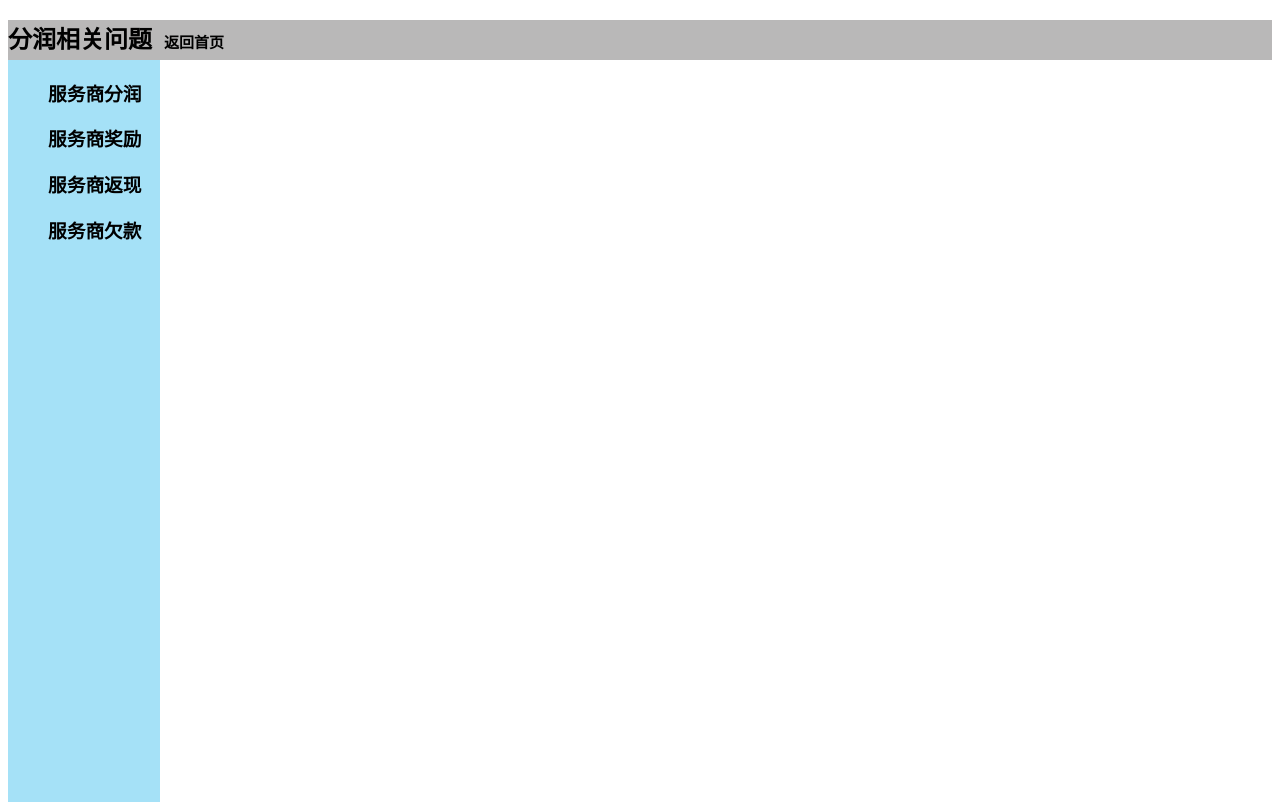
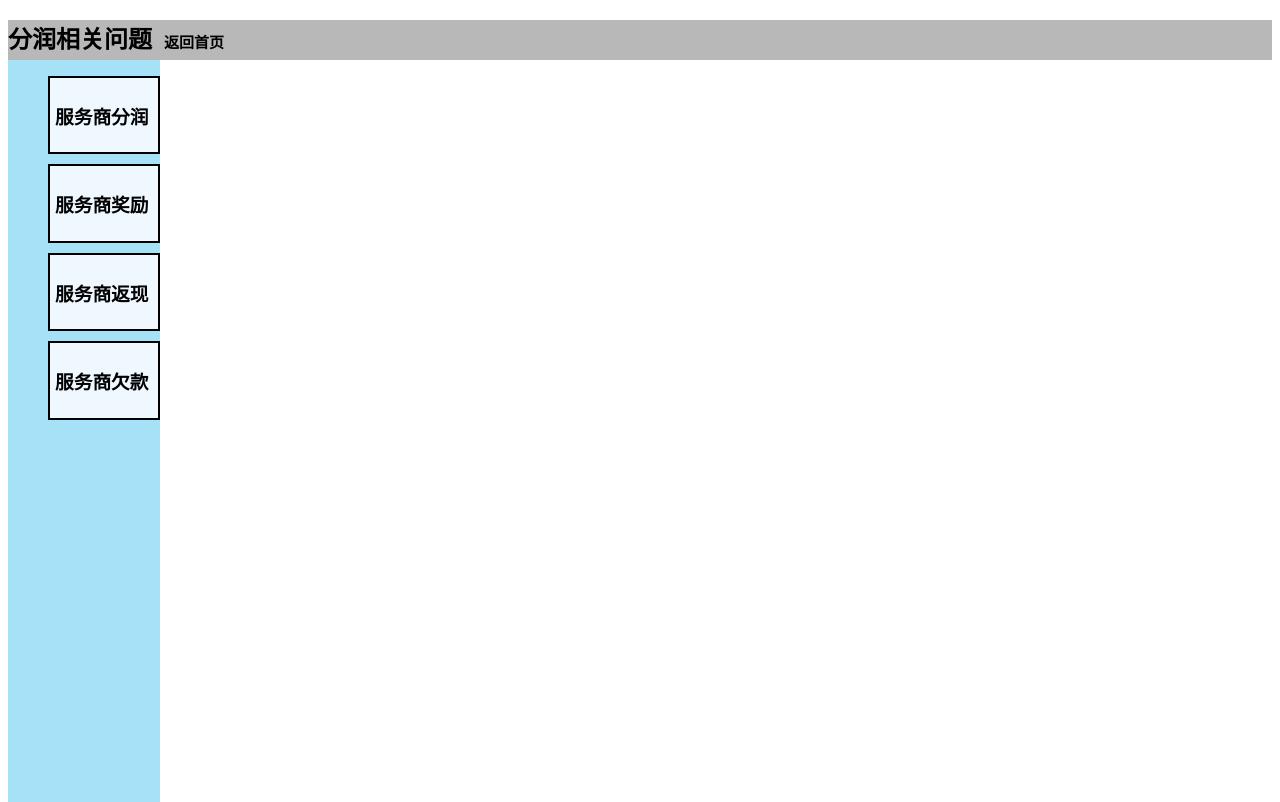
Before and after one commit to tans0001/cccs, a plain HTML site: page 分润.html in a window 1280 px wide. Drawn offline with Linux system fonts and the light colour scheme.

Commit message:
Update fenrun.css

```diff
--- a/Css/fenrun.css
+++ b/Css/fenrun.css
@@ -36,7 +36,7 @@ li{
 #J2 li{
 	padding-top: 30px;
 }
-dt{
+li{
 	margin-top: 10px;
 	margin-bottom: 10px;
 	padding: 5px 5px;
```
